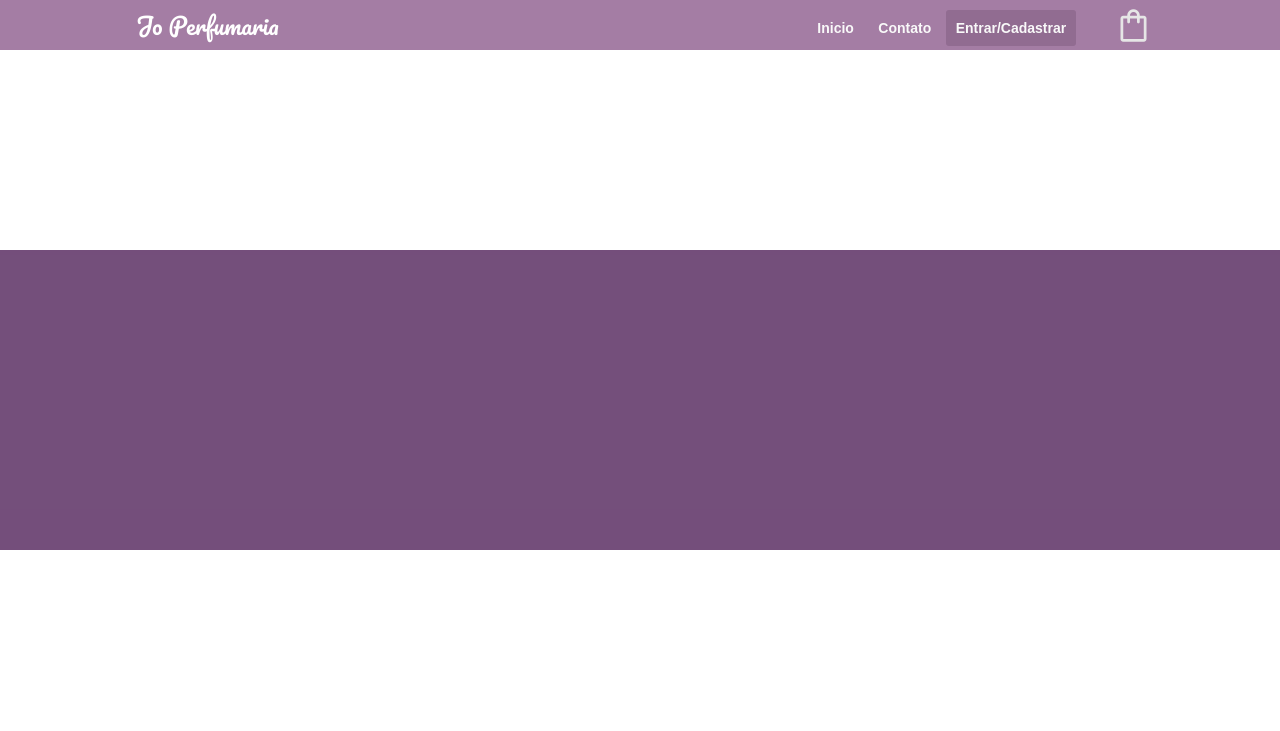
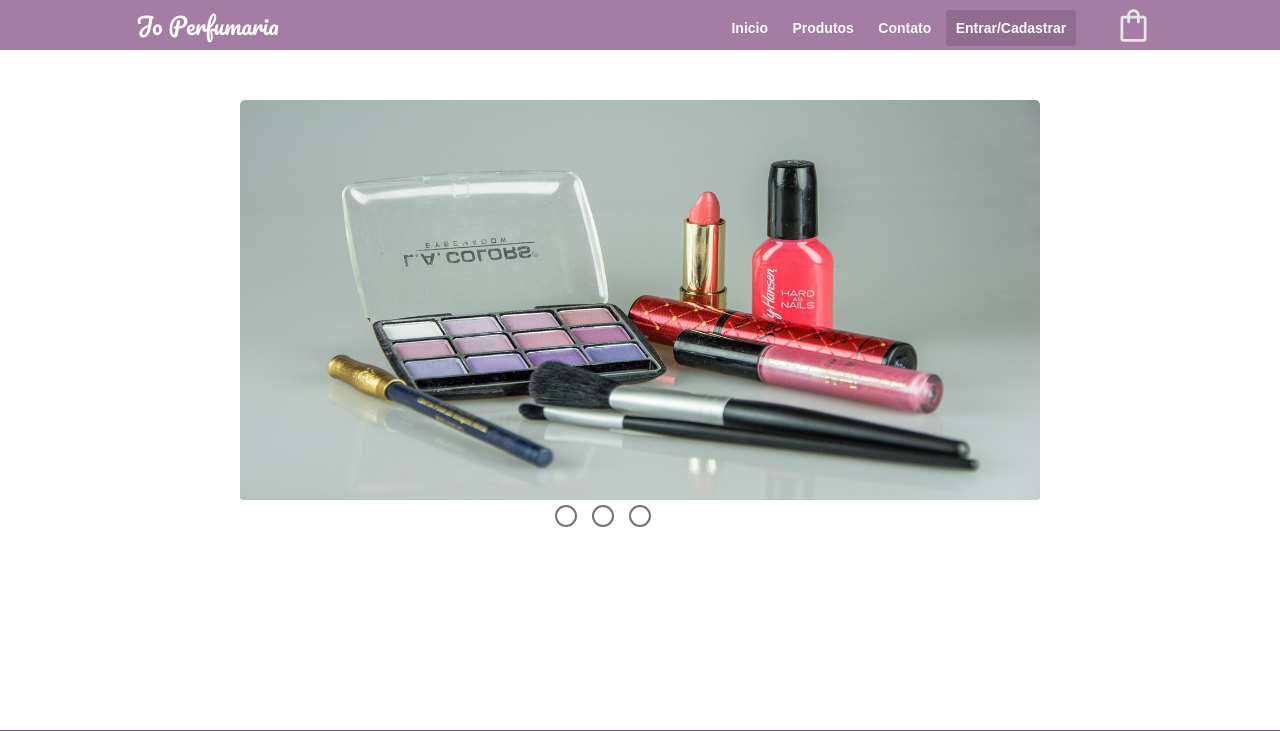
Before and after one commit to jtk15/brother-project, a Django app: page /site/inicio in a window 1280 px wide. Shown: the top 731 px of the page. Before the commit the page ends 550 px from the top, so only its background shows below. Run offline with Django 4.2, Linux system fonts and the light colour scheme; data that the repository does not hold is empty.

Commit message:
Foi implementado o  slide na página inicial da aplicação.

```diff
--- a/core/static/css/style.css
+++ b/core/static/css/style.css
@@ -96,9 +96,86 @@
 #site-body #categories li a {
     text-decoration: none;
     color: #4c494c;
+    /* border: 1px solid #000; */
+}
+
+/***
+   Slide Site
+*/
+
+#container-slide {
+    width: 800px;
+    height: auto;
+    margin: auto;
+    margin-top: 50px;
+    /* border: 1px solid #ff0000; */
+    overflow: hidden;
+    /* box-shadow:2px 3px 15px 3px #b28fb1; */
+    border-radius: 5px;
+}
+
+.radio-select {
+    display: none;
+}
+
+#div-slides {
+    width: 2400px;
+    height: 400px;
+    display: flex;
+    /* border: 1px solid #000; */
+}
+
+.div-images {
+    width: 800px;
+    height: 400px;
+    transition: .9s;
+}
+
+.images {
+    width: 800px;
+    height: 400px;
+    display: block;
+    margin:auto;
+    border-radius: 3px;
+}
+
+#slide-navigation {
+    width:200px;
+    height: 30px;
+    /* border: 1px solid #000; */
+    margin: auto;
+    /* margin-top: 20px; */
 }
 
 
+#slide-navigation label {
+    width:18px;
+    height: 18px;
+    display: block;
+    float: left;
+    border-radius: 40px;
+    /* background-color: #747474; */
+    margin:5px 0 0 15px;
+    border: 2px solid #747474;
+    cursor: pointer;
+}
+
+#slide-navigation label:hover {
+   background-color: #cccccc;
+   transition: .6s;
+}
+
+#radio1:checked ~ .slide-first-image {
+    margin-left:0;
+}
+
+#radio2:checked ~ .slide-first-image {
+    margin-left: -800px;
+}
+
+#radio3:checked ~ .slide-first-image {
+    margin-left: -1600px;
+}
 /***
     BODY Products
 */
--- a/core/templates/base.html
+++ b/core/templates/base.html
@@ -18,12 +18,12 @@
     </head>
     <body>
         <div id="site-header">
-            <h1>Jo Perfumaria</h1>
+            <a href={% url 'index' %}><h1>Jo Perfumaria</h1></a>
             <a href={% url 'checkout' %}><div id="container-checkout"><span style="font-size:39px;" class="material-symbols-outlined">shopping_bag</span></div></a>
             {% comment %} <img style="float:right; margin-right:7%;" src="{% static 'images/checkout.png' %}" alt="carrinho de compra" width="40" height="40"></a> {% endcomment %}
             <ul>
-                <li><a href={% url 'products' %}>Inicio</a></li>
-                {% comment %} <li><a href={% url 'promotions' %}>Promoções</a></li> {% endcomment %}
+                <li><a href={% url 'index' %}>Inicio</a></li>
+                <li><a href={% url 'products' %}>Produtos</a></li>
                 <li><a href={% url 'contact' %}>Contato</a></li>
                 {% if user.is_authenticated %}
                     <li id="user-login"><span class="span-default span1">Bem Vindo</span><span class="span-default span2"> {{user}}</span></li>
--- a/core/templates/home.html
+++ b/core/templates/home.html
@@ -1,4 +1,5 @@
 {% extends 'base.html' %}
+{% load static %}
 {% block sitebody %}
 <div id="categories">
     <ul>
@@ -7,4 +8,47 @@
         {% endfor %}
     </ul>
 </div>
+<div id="container-slide">
+    <div id="div-slides">
+        <input class="radio-select" type="radio" name="radio" id="radio1" checked>
+        <input class="radio-select" type="radio" name="radio" id="radio2">
+        <input class="radio-select" type="radio" name="radio" id="radio3">
+
+        <div class="div-images slide-first-image">
+            <img class="images" src={% static 'images/slide-image/image7.jpg' %} alt="">
+        </div>
+        <div class="div-images">
+            <img class="images" src={% static 'images/slide-image/image8.jpg' %}  alt="">
+        </div>
+        <div class="div-images">
+            <img class="images" src={% static 'images/slide-image/image5.jpg' %}  alt="">
+        </div>
+    </div>
+    <div id="slide-navigation">
+        <label for="radio1"></label>
+        <label for="radio2"></label>
+        <label for="radio3"></label>
+    </div>
+</div>
+
+{% for product in products %}
+<div class="div-product div-prduct1">
+    <a href={% url 'product_detail' product.pk %}>
+        <img src={% static product.image %} />
+    </a>
+    <h2>{{product.line}}</h2>
+    <a style="color:#555151; text-decoration:none;" href={% url 'product_detail' product.pk %}>
+    <h1>{{product.title}}</h1>
+    <a>
+    <h3>De
+    <span style=" font-size: 13px;
+    font-family: arial;
+    padding: 5px;
+    color: #555151;
+    text-decoration: line-through;">R$ 56,70</span></h3>
+    <h3>Preço: R${{product.price}}</h3>
+    <a href={% url 'cartcreate' product.pk %}><button>Adicionar</button></a>
+</div>
+{% endfor %}
+
 {%endblock%}
--- a/core/views.py
+++ b/core/views.py
@@ -52,7 +52,12 @@ class ContactView(TemplateView):
 
 
 def index(request):
-    return render(request, 'home.html')
+
+    context  = {
+        'products': Product.objects.all()
+    }
+
+    return render(request, 'home.html', context)
 
 
 def products(request):
```
Also changed, not shown: core/static/images/slide-image/image2.jpg (added), core/static/images/slide-image/image3.jpg (added), core/static/images/slide-image/image4.jpg (added), core/static/images/slide-image/image5.jpg (added), core/static/images/slide-image/image6.jpg (added), core/static/images/slide-image/image7.jpg (added), core/static/images/slide-image/image8.jpg (added).
